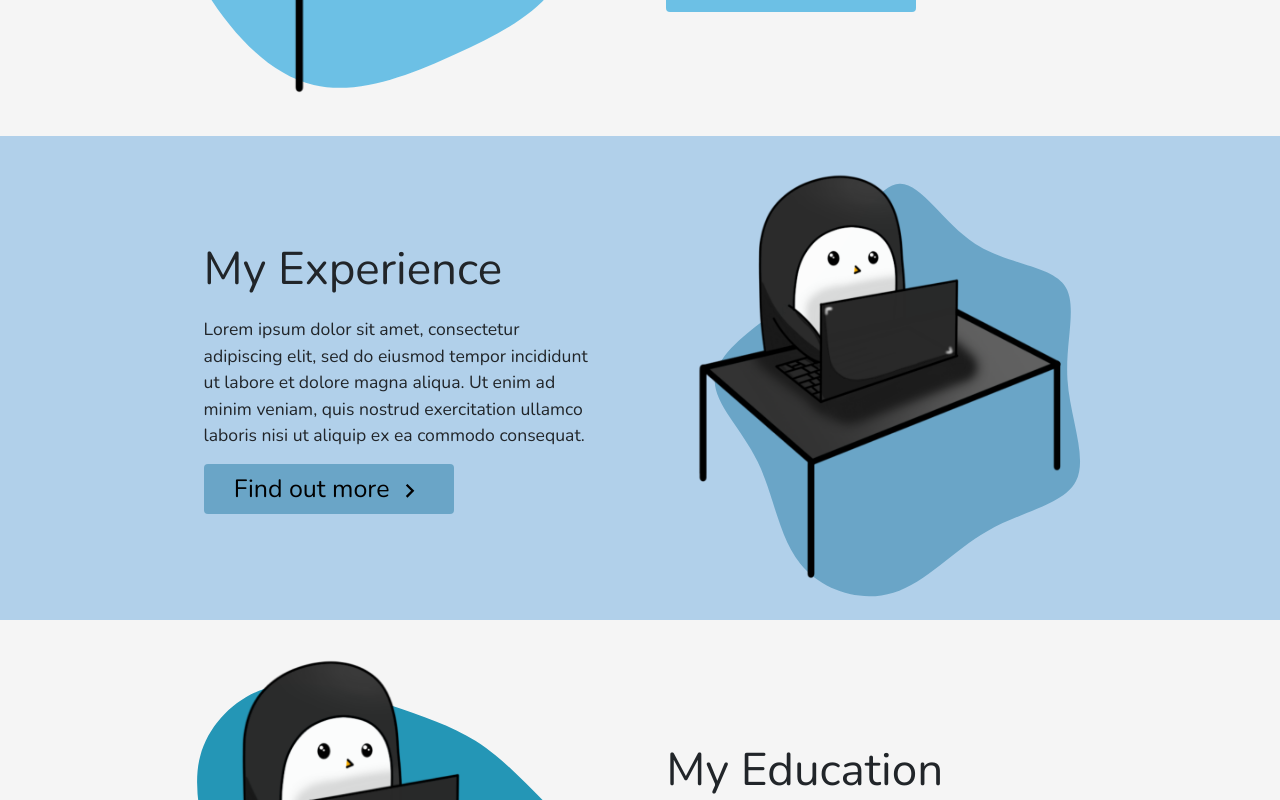
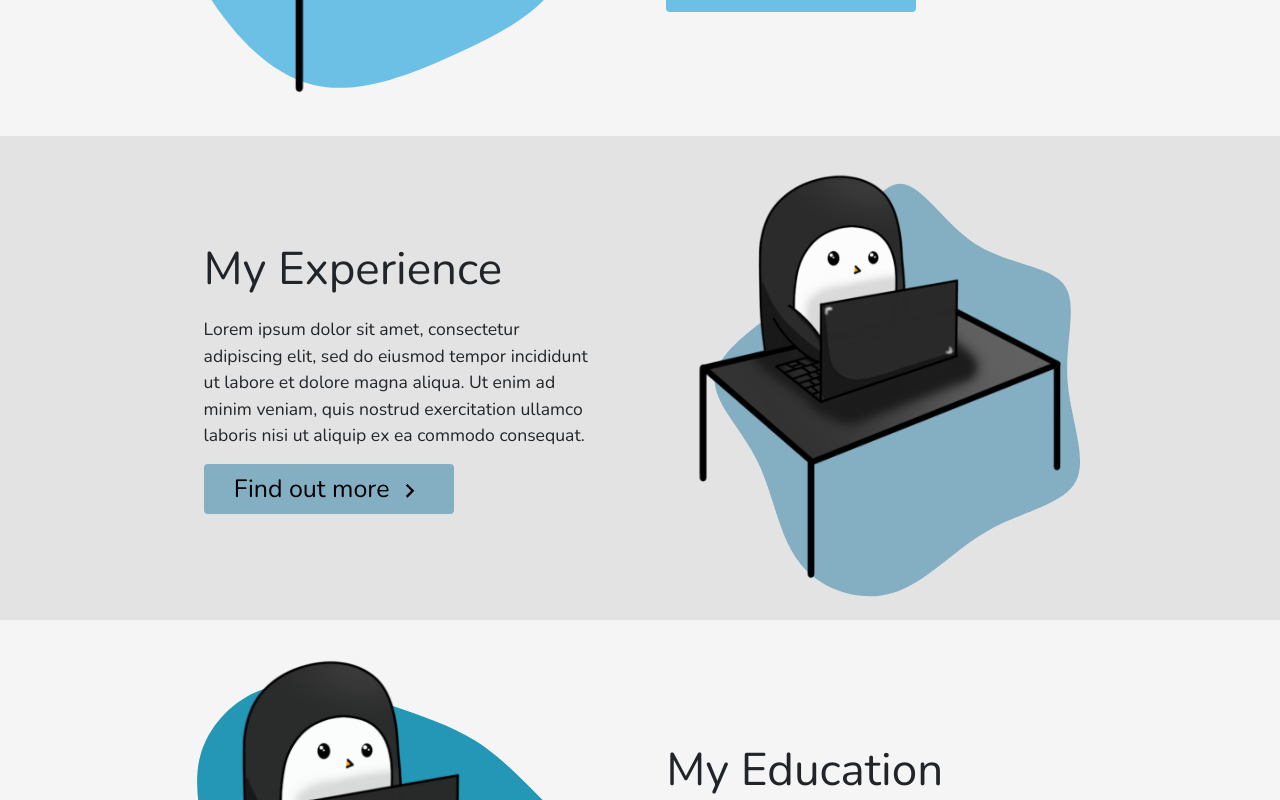
Before and after one commit to mcpenguin/the-arctic-blog, a React (Create React App) app: page / in a window 1280 px wide. Shown: the part 2040-2840 px from the top of the page. Built offline with nearby package versions, Linux system fonts and the light colour scheme.

Commit message:
tweaked page section colors

```diff
--- a/src/components/PageSections/PageSections.js
+++ b/src/components/PageSections/PageSections.js
@@ -148,7 +148,7 @@ class PageSection extends Component {
         const psClass = this.props.psClass;
         return (
             <section class={`section-page section-${psClass}`} style={{
-                backgroundColor: !this.props.psIsRight ? "#f5f5f5" : "#a2c7e6d5",
+                backgroundColor: !this.props.psIsRight ? "#f5f5f5" : "#d5d5d5aa",
             }}>
                 <Container fluid>
                     <Row className={this.props.psIsRight ? "flex-row-reverse" : ""}>
```
